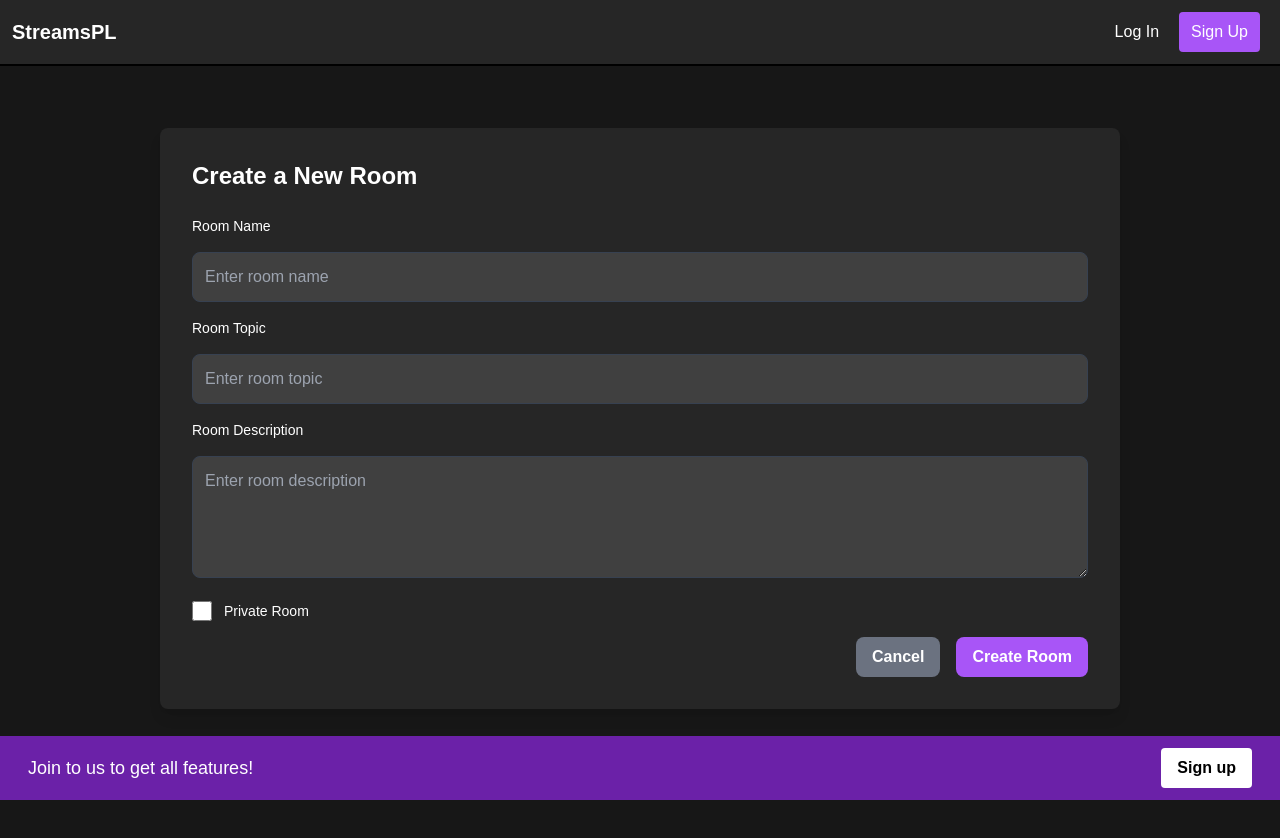
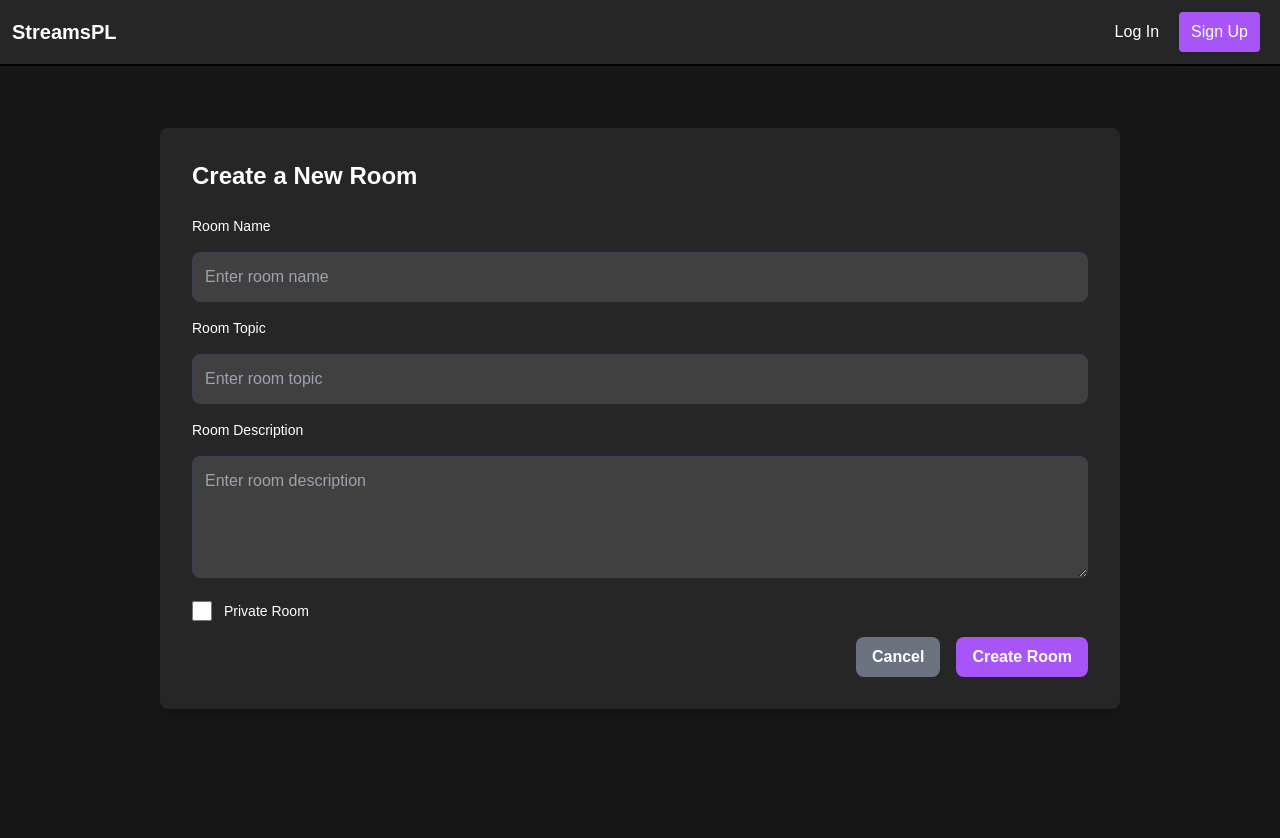
Before and after one commit to sit3kk/Streaming_App, a React (Create React App) app in the folder reactapp/: page /RoomCreator in a window 1280 px wide. Shown: the top 838 px of the page. Built offline with nearby package versions, Linux system fonts and the light colour scheme; no server answers.

Commit message:
Footer edits

```diff
--- a/reactapp/src/App.tsx
+++ b/reactapp/src/App.tsx
@@ -9,7 +9,7 @@ import { UserData } from './types/UserData';
 import { AuthProvider } from './contexts/AuthContext.tsx';
 import LoadingScreen from "./components/LoadingScreen";
 import ContentContainer from "./components/ContentContainer.tsx";
-import Footer from "./components/Footer.tsx";
+
 import { BrowserRouter } from 'react-router-dom';
 
 
@@ -103,7 +103,7 @@ function App() {
 
         )}
       </AuthProvider>
-      <Footer />
+
       </BrowserRouter>
     </div>
 
--- a/reactapp/src/components/Footer.tsx
+++ b/reactapp/src/components/Footer.tsx
@@ -1,17 +1,12 @@
-
+import React from 'react';
 
 
 const Footer: React.FC = () => {
     return (
-        <footer className="fixed bottom-0 left-0 w-full bg-purple-800 text-white text-center p-3">
-        <div className="flex justify-between items-center px-4">
-            <p className="text-lg m-0">Join to us to get all features!</p>
-            <button className="px-4 py-2 rounded bg-white hover:bg-gray-200 text-black font-bold m-0">
-                Sign up
-            </button>
-        </div>
-    </footer>
+        <footer className="fixed bottom-0 left-0 w-full bg-purple-800 text-white text-center p-0.5">
+    <p className="text-lg m-0 left-0 animated-text w-full">Best <span className="animated-text">Streams</span></p>
 
+</footer>
 
     );
 };
```
